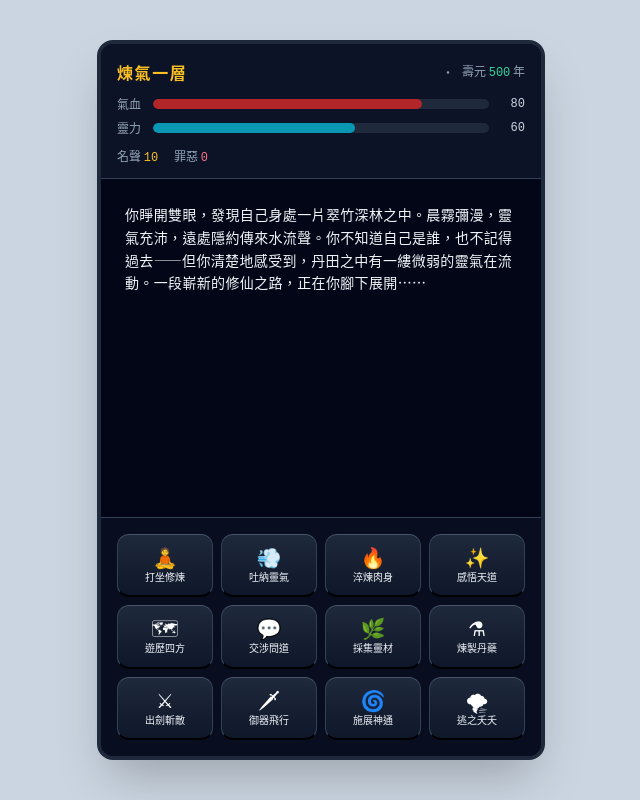
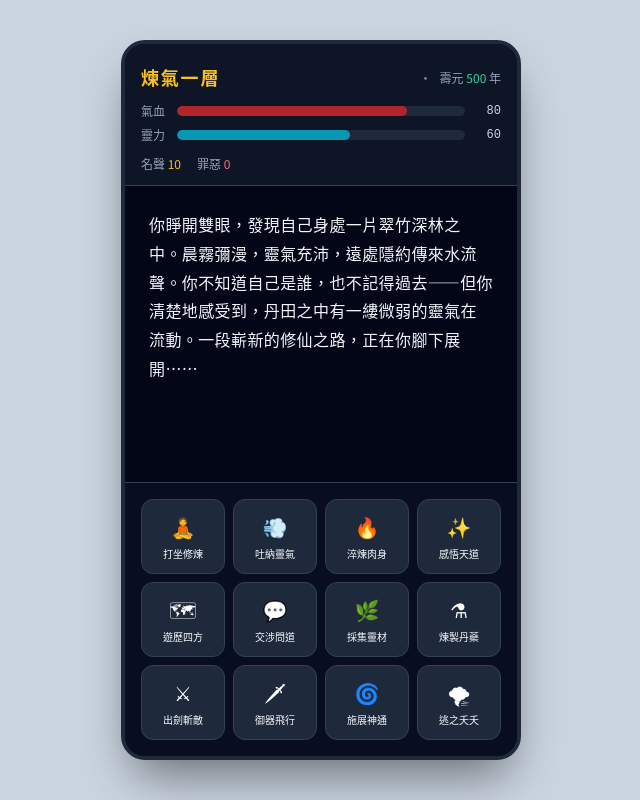
Before and after one commit to Haoqi-yeh/yeh-adventure, a Next.js app in the folder frontend/: page / in a window 1280 px wide. Shown: the whole page, without its empty margins (319-959 px from the left). Built offline with nearby package versions, Linux system fonts and the light colour scheme.

Commit message:
Update page.tsx

```diff
--- a/frontend/src/app/page.tsx
+++ b/frontend/src/app/page.tsx
@@ -274,25 +274,61 @@ export default function Page() {
   };
 
   return (
+    /* 最外層：強制全螢幕灰色背景並置中 */
     <div
-      className="w-full h-screen flex items-center justify-center p-4"
-      style={{ backgroundColor: '#cbd5e1', margin: 0 }}
+      style={{
+        width: '100vw',
+        height: '100vh',
+        backgroundColor: '#cbd5e1', // slate-300
+        display: 'flex',
+        alignItems: 'center',
+        justifyContent: 'center',
+        margin: 0,
+        padding: '20px',
+        overflow: 'hidden'
+      }}
     >
-     <div
-        className="w-full max-w-md h-[90vh] rounded-2xl shadow-2xl border-4 border-slate-800 flex flex-col overflow-hidden relative"
-        style={{ backgroundColor: '#020617', color: 'white' }}
+      {/* 遊戲主面板：強制深黑背景、白色文字 */}
+      <div
+        style={{
+          width: '100%',
+          maxWidth: '400px',
+          height: '90vh',
+          backgroundColor: '#020617', // slate-950
+          borderRadius: '24px',
+          boxShadow: '0 25px 50px -12px rgba(0, 0, 0, 0.5)',
+          border: '4px solid #1e293b', // slate-800
+          display: 'flex',
+          flexDirection: 'column',
+          overflow: 'hidden',
+          position: 'relative',
+          color: '#f8fafc' // 強制文字白色
+        }}
       >
-        {/* 靈氣漣漪特效（覆蓋整個面板中心） */}
+        {/* 靈氣漣漪特效 */}
         <AnimatePresence>
           {rippleKey !== null && (
             <motion.div
               key={rippleKey}
-              className="absolute inset-0 flex items-center justify-center pointer-events-none z-20"
+              style={{
+                position: 'absolute',
+                inset: 0,
+                display: 'flex',
+                alignItems: 'center',
+                justifyContent: 'center',
+                pointerEvents: 'none',
+                zIndex: 20
+              }}
               initial={false}
             >
               <motion.div
-                className="rounded-full border border-cyan-400/30 bg-cyan-400/5"
-                style={{ width: 80, height: 80 }}
+                style={{
+                  width: 80,
+                  height: 80,
+                  borderRadius: '9999px',
+                  border: '1px solid rgba(34, 211, 238, 0.3)',
+                  backgroundColor: 'rgba(34, 211, 238, 0.05)'
+                }}
                 initial={{ scale: 0.3, opacity: 0.6 }}
                 animate={{ scale: 6, opacity: 0 }}
                 transition={{ duration: 0.65, ease: "easeOut" }}
@@ -303,67 +339,69 @@ export default function Page() {
         </AnimatePresence>
 
         {/* ── HEADER：修為與狀態列 ───────────────────────── */}
-        <header className="shrink-0 bg-slate-900/80 px-4 pt-4 pb-3 border-b border-slate-700 space-y-3">
-          {/* 境界 + 壽元 + 回合 */}
-          <div className="flex items-center justify-between">
-            <span className="text-amber-400 text-base font-semibold tracking-widest">
+        <header style={{
+          flexShrink: 0,
+          backgroundColor: 'rgba(15, 23, 42, 0.9)',
+          padding: '20px 16px 12px 16px',
+          borderBottom: '1px solid #334155'
+        }}>
+          <div style={{ display: 'flex', justifyContent: 'space-between', alignItems: 'center', marginBottom: '12px' }}>
+            <span style={{ color: '#fbbf24', fontSize: '18px', fontWeight: 'bold', letterSpacing: '0.1em' }}>
               {state.cultivation}
             </span>
-            <div className="flex items-center gap-2 text-xs text-slate-400">
+            <div style={{ fontSize: '12px', color: '#94a3b8', display: 'flex', gap: '8px' }}>
               {state.turn > 0 && <span>第 {state.turn} 回</span>}
               <span>·</span>
-              <span>
-                壽元 <span className="text-emerald-400 font-mono">{state.shouYuan}</span> 年
-              </span>
+              <span>壽元 <span style={{ color: '#34d399' }}>{state.shouYuan}</span> 年</span>
             </div>
           </div>
 
-          {/* 氣血 / 靈力進度條（呼吸燈） */}
-          <div className="space-y-2">
+          <div style={{ display: 'flex', flexDirection: 'column', gap: '8px' }}>
             <BreathBar label="氣血" value={state.qiXue}  barColor="bg-red-600" />
             <BreathBar label="靈力" value={state.lingLi} barColor="bg-cyan-500" />
           </div>
 
-          {/* 名聲 / 罪惡 */}
-          <div className="flex items-center gap-4 text-xs text-slate-400">
-            <span>名聲 <span className="text-amber-400 font-mono">{state.mingSheng}</span></span>
-            <span>罪惡 <span className="text-rose-400 font-mono">{state.zuiE}</span></span>
+          <div style={{ display: 'flex', gap: '16px', fontSize: '12px', color: '#94a3b8', marginTop: '12px' }}>
+            <span>名聲 <span style={{ color: '#fbbf24' }}>{state.mingSheng}</span></span>
+            <span>罪惡 <span style={{ color: '#fb7185' }}>{state.zuiE}</span></span>
           </div>
-
-          {/* 因果標記 */}
-          {state.karmaHistory.length > 0 && (
-            <div className="flex flex-wrap gap-1">
-              {state.karmaHistory.map((tag) => (
-                <span
-                  key={tag}
-                  className="px-1.5 py-0.5 text-[10px] rounded-md bg-slate-800 text-slate-400 border border-slate-700"
-                >
-                  {tag}
-                </span>
-              ))}
-            </div>
-          )}
         </header>
 
-        {/* ── CONTENT：劇情敘事區（面板內部捲動）─────────── */}
-        <div className="flex-1 overflow-y-auto p-6 min-h-0">
-          <p className="text-slate-100 text-sm leading-relaxed tracking-wide">
+        {/* ── CONTENT：劇情敘事區 ────────────────────────── */}
+        <div style={{
+          flex: 1,
+          overflowY: 'auto',
+          padding: '24px',
+          minHeight: 0
+        }}>
+          <p style={{ color: '#f1f5f9', fontSize: '16px', lineHeight: '1.8', letterSpacing: '0.025em' }}>
             {state.displayedNarrative}
             {state.isTyping && (
-              <span className="inline-block w-[2px] h-[1em] bg-amber-400 ml-0.5 align-middle animate-pulse" />
+              <span style={{
+                display: 'inline-block',
+                width: '2px',
+                height: '1em',
+                backgroundColor: '#fbbf24',
+                marginLeft: '4px',
+                verticalAlign: 'middle'
+              }} />
             )}
           </p>
 
-          {/* 既視感隱藏按鈕 */}
           {!state.isTyping && activeDejaVuKeys.length > 0 && (
-            <div className="mt-6 pt-4 border-t border-slate-700/50 space-y-2">
-              <p className="text-[11px] text-slate-500 italic tracking-widest">〔因果共鳴·既視感〕</p>
+            <div style={{ marginTop: '24px', paddingTop: '16px', borderTop: '1px solid rgba(51, 65, 85, 0.5)' }}>
+              <p style={{ fontSize: '11px', color: '#64748b', fontStyle: 'italic', marginBottom: '8px' }}>〔因果共鳴·既視感〕</p>
               {activeDejaVuKeys.map((key) => (
                 <motion.button
                   key={key}
                   onClick={() => handleDejaVu(key)}
                   whileTap={{ scale: 0.97 }}
-                  className="w-full text-left text-sm text-amber-300 border border-amber-800/40 rounded-xl px-4 py-3 bg-amber-950/30 hover:bg-amber-950/50 transition-colors"
+                  style={{
+                    width: '100%', textAlign: 'left', fontSize: '14px', color: '#fcd34d',
+                    border: '1px solid rgba(120, 53, 15, 0.4)', borderRadius: '12px',
+                    padding: '12px 16px', backgroundColor: 'rgba(69, 26, 3, 0.3)',
+                    marginBottom: '8px', cursor: 'pointer'
+                  }}
                 >
                   {DEJA_VU_TRIGGERS[key].label}
                 </motion.button>
@@ -372,28 +410,30 @@ export default function Page() {
           )}
         </div>
 
-        {/* ── FOOTER：3×4 動作按鈕矩陣 ─────────────────── */}
-        <footer className="shrink-0 p-4 bg-slate-900/50 border-t border-slate-700">
-          <div className="grid grid-cols-4 gap-2">
+        {/* ── FOOTER：按鈕區 ────────────────────────────── */}
+        <footer style={{
+          flexShrink: 0,
+          padding: '16px',
+          backgroundColor: 'rgba(15, 23, 42, 0.5)',
+          borderTop: '1px solid #334155'
+        }}>
+          <div style={{ display: 'grid', gridTemplateColumns: 'repeat(4, 1fr)', gap: '8px' }}>
             {ACTION_GRID.map((action, i) => (
               <motion.button
                 key={action.label}
                 onClick={() => handleAction(i)}
                 disabled={state.isTyping}
                 whileTap={{ scale: 0.93 }}
-                className="flex flex-col items-center justify-center gap-1 rounded-xl
-                           bg-gradient-to-b from-slate-800 to-slate-900
-                           border-t border-t-slate-600
-                           border-b-2 border-b-black
-                           border-l border-l-slate-700
-                           border-r border-r-slate-700
-                           py-3 px-1
-                           hover:from-slate-700 hover:to-slate-800
-                           transition-colors
-                           disabled:opacity-30 disabled:cursor-not-allowed"
+                style={{
+                  display: 'flex', flexDirection: 'column', alignItems: 'center', justifyContent: 'center',
+                  gap: '4px', borderRadius: '12px', padding: '12px 4px',
+                  backgroundColor: '#1e293b', border: '1px solid #334155',
+                  color: 'white', cursor: state.isTyping ? 'not-allowed' : 'pointer',
+                  opacity: state.isTyping ? 0.3 : 1
+                }}
               >
-                <span className="text-xl leading-none">{action.icon}</span>
-                <span className="text-[10px] text-slate-100 leading-tight text-center whitespace-nowrap">
+                <span style={{ fontSize: '20px' }}>{action.icon}</span>
+                <span style={{ fontSize: '10px', color: '#f8fafc', textAlign: 'center' }}>
                   {action.label}
                 </span>
               </motion.button>
```
